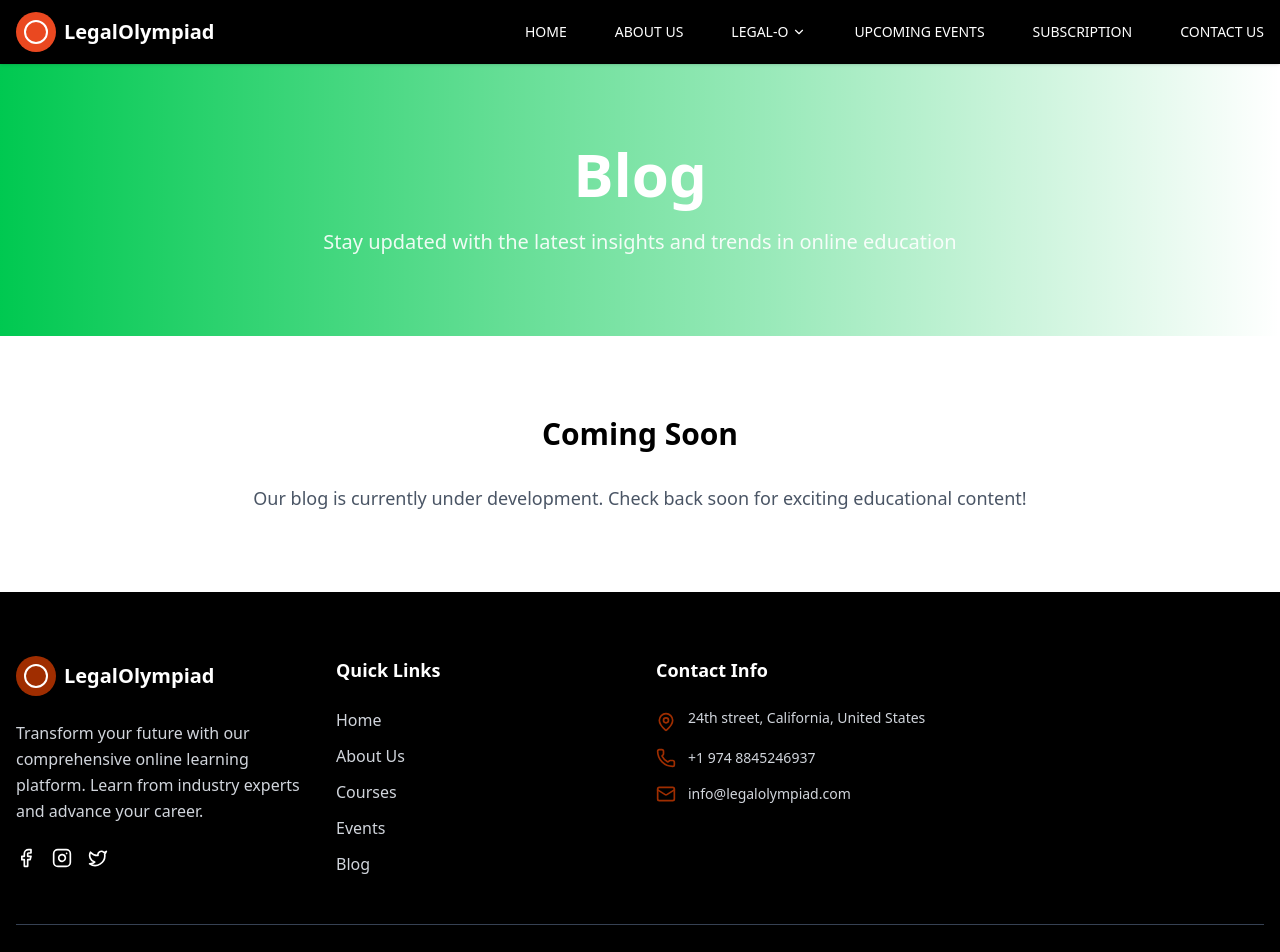
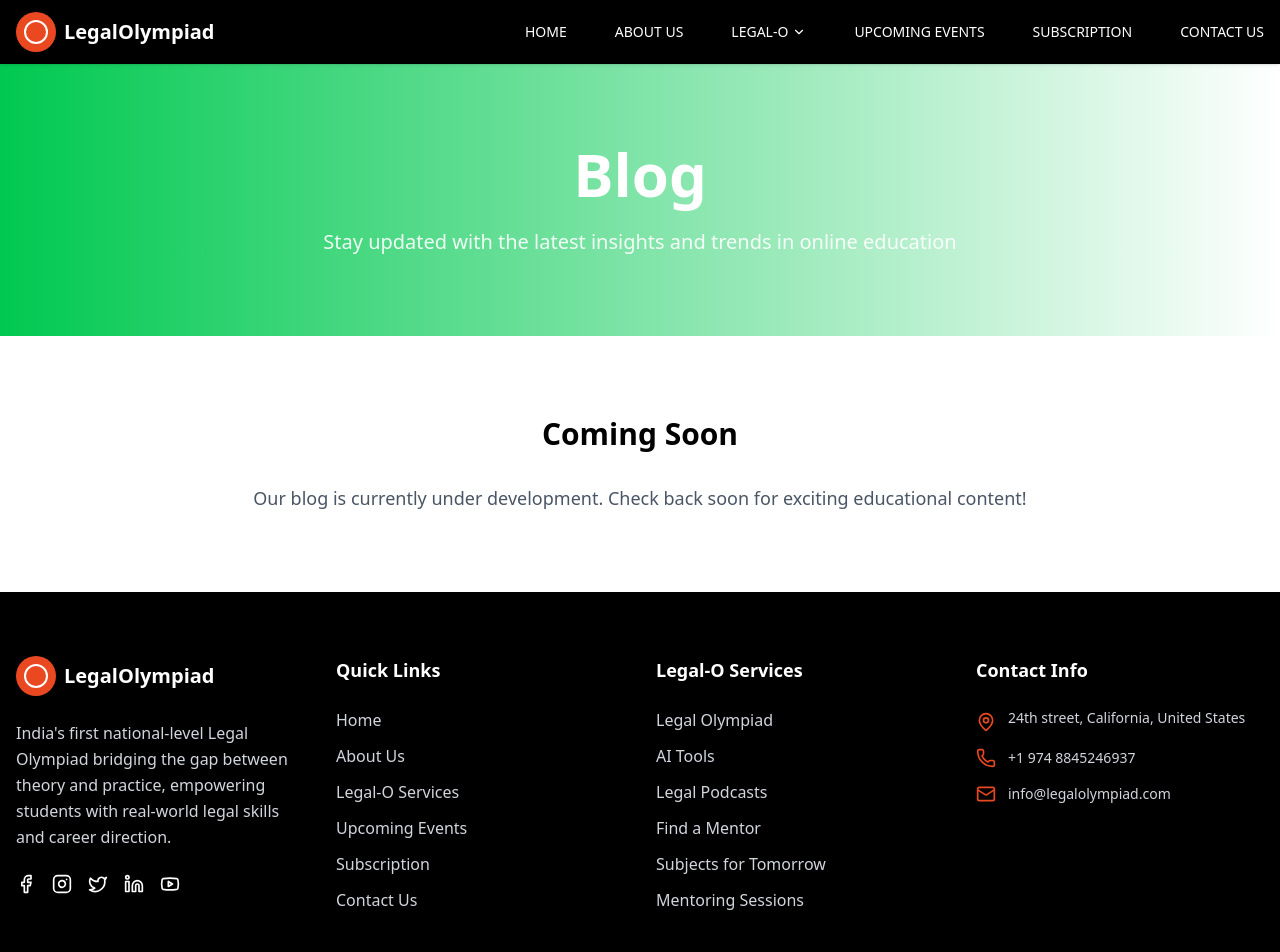
Before and after one commit to ajaysaraswat/LegalOlympiad-Website, a React (Vite) app in the folder frontend/: page /blog in a window 1280 px wide. Shown: the top 952 px of the page. Built offline with nearby package versions, Linux system fonts and the light colour scheme.

Commit message:
make footer link active

```diff
--- a/frontend/src/components/Footer.jsx
+++ b/frontend/src/components/Footer.jsx
@@ -6,11 +6,27 @@
   Instagram,
   Twitter,
   ArrowUp,
+  Linkedin,
+  Youtube,
 } from "lucide-react";
+import { Link, useLocation } from "react-router-dom";
 
 const Footer = () => {
+  const location = useLocation();
+
   const scrollToTop = () => {
     window.scrollTo({ top: 0, behavior: "smooth" });
+  };
+
+  const handleLinkClick = () => {
+    // If we're already on the same page, scroll to top
+    if (location.pathname === window.location.pathname) {
+      scrollToTop();
+    }
+    // If navigating to a different page, scroll to top after navigation
+    setTimeout(() => {
+      window.scrollTo({ top: 0, behavior: "smooth" });
+    }, 100);
   };
 
   return (
@@ -20,7 +36,7 @@
           {/* Logo & Description */}
           <div className="slide-in-left">
             <div className="flex items-center gap-2 mb-4 sm:mb-6">
-              <div className="w-8 h-8 sm:w-10 sm:h-10 bg-orange-800 rounded-full flex items-center justify-center">
+              <div className="w-8 h-8 sm:w-10 sm:h-10 bg-[#ea4820] rounded-full flex items-center justify-center">
                 <div className="w-5 h-5 sm:w-6 sm:h-6 border-2 border-white rounded-full"></div>
               </div>
               <span className="text-lg sm:text-xl font-bold">
@@ -28,22 +44,61 @@
               </span>
             </div>
             <p className="text-sm sm:text-base text-gray-300 leading-relaxed mb-4 sm:mb-6">
-              Transform your future with our comprehensive online learning
-              platform. Learn from industry experts and advance your career.
+              India's first national-level Legal Olympiad bridging the gap
+              between theory and practice, empowering students with real-world
+              legal skills and career direction.
             </p>
             <div className="flex gap-3 sm:gap-4">
+              <a
+                href="https://facebook.com"
+                target="_blank"
+                rel="noopener noreferrer"
+              >
                 <Facebook
                   size={18}
-                className="sm:w-5 sm:h-5 hover:text-orange-800 cursor-pointer transition-colors"
+                  className="sm:w-5 sm:h-5 hover:text-[#ea4820] cursor-pointer transition-colors"
                 />
+              </a>
+              <a
+                href="https://instagram.com"
+                target="_blank"
+                rel="noopener noreferrer"
+              >
                 <Instagram
                   size={18}
-                className="sm:w-5 sm:h-5 hover:text-orange-800 cursor-pointer transition-colors"
+                  className="sm:w-5 sm:h-5 hover:text-[#ea4820] cursor-pointer transition-colors"
                 />
+              </a>
+              <a
+                href="https://twitter.com"
+                target="_blank"
+                rel="noopener noreferrer"
+              >
                 <Twitter
                   size={18}
-                className="sm:w-5 sm:h-5 hover:text-orange-800 cursor-pointer transition-colors"
+                  className="sm:w-5 sm:h-5 hover:text-[#ea4820] cursor-pointer transition-colors"
                 />
+              </a>
+              <a
+                href="https://linkedin.com"
+                target="_blank"
+                rel="noopener noreferrer"
+              >
+                <Linkedin
+                  size={18}
+                  className="sm:w-5 sm:h-5 hover:text-[#ea4820] cursor-pointer transition-colors"
+                />
+              </a>
+              <a
+                href="https://youtube.com"
+                target="_blank"
+                rel="noopener noreferrer"
+              >
+                <Youtube
+                  size={18}
+                  className="sm:w-5 sm:h-5 hover:text-[#ea4820] cursor-pointer transition-colors"
+                />
+              </a>
             </div>
           </div>
 
@@ -54,96 +109,124 @@
             </h3>
             <ul className="space-y-2 sm:space-y-3">
               <li>
-                <a
-                  href="/"
-                  className="text-sm sm:text-base text-gray-300 hover:text-orange-800 transition-colors"
+                <Link
+                  to="/"
+                  onClick={handleLinkClick}
+                  className="text-sm sm:text-base text-gray-300 hover:text-[#ea4820] transition-colors"
                 >
                   Home
-                </a>
+                </Link>
               </li>
               <li>
-                <a
-                  href="/about"
-                  className="text-sm sm:text-base text-gray-300 hover:text-orange-800 transition-colors"
+                <Link
+                  to="/about"
+                  onClick={handleLinkClick}
+                  className="text-sm sm:text-base text-gray-300 hover:text-[#ea4820] transition-colors"
                 >
                   About Us
-                </a>
+                </Link>
               </li>
               <li>
-                <a
-                  href="/courses"
-                  className="text-sm sm:text-base text-gray-300 hover:text-orange-800 transition-colors"
+                <Link
+                  to="/courses"
+                  onClick={handleLinkClick}
+                  className="text-sm sm:text-base text-gray-300 hover:text-[#ea4820] transition-colors"
                 >
-                  Courses
-                </a>
+                  Legal-O Services
+                </Link>
               </li>
               <li>
-                <a
-                  href="/events"
-                  className="text-sm sm:text-base text-gray-300 hover:text-orange-800 transition-colors"
+                <Link
+                  to="/events"
+                  onClick={handleLinkClick}
+                  className="text-sm sm:text-base text-gray-300 hover:text-[#ea4820] transition-colors"
                 >
-                  Events
-                </a>
+                  Upcoming Events
+                </Link>
               </li>
               <li>
-                <a
-                  href="/blog"
-                  className="text-sm sm:text-base text-gray-300 hover:text-orange-800 transition-colors"
+                <Link
+                  to="/register"
+                  onClick={handleLinkClick}
+                  className="text-sm sm:text-base text-gray-300 hover:text-[#ea4820] transition-colors"
                 >
-                  Blog
-                </a>
+                  Subscription
+                </Link>
+              </li>
+              <li>
+                <Link
+                  to="/contact"
+                  onClick={handleLinkClick}
+                  className="text-sm sm:text-base text-gray-300 hover:text-[#ea4820] transition-colors"
+                >
+                  Contact Us
+                </Link>
               </li>
             </ul>
           </div>
 
-          {/* Courses */}
-          {/* <div className="slide-in-right stagger-2">
+          {/* Legal-O Services */}
+          <div className="slide-in-right stagger-2">
             <h3 className="text-base sm:text-lg font-bold mb-4 sm:mb-6">
-              Popular Courses
+              Legal-O Services
             </h3>
             <ul className="space-y-2 sm:space-y-3">
               <li>
-                <a
-                  href="#"
-                  className="text-sm sm:text-base text-gray-300 hover:text-orange-800 transition-colors"
+                <Link
+                  to="/legal-o/olympiad"
+                  onClick={handleLinkClick}
+                  className="text-sm sm:text-base text-gray-300 hover:text-[#ea4820] transition-colors"
                 >
-                  Digital Marketing
-                </a>
+                  Legal Olympiad
+                </Link>
               </li>
               <li>
-                <a
-                  href="#"
-                  className="text-sm sm:text-base text-gray-300 hover:text-orange-800 transition-colors"
+                <Link
+                  to="/legal-o/ai-tools"
+                  onClick={handleLinkClick}
+                  className="text-sm sm:text-base text-gray-300 hover:text-[#ea4820] transition-colors"
                 >
-                  Web Development
-                </a>
+                  AI Tools
+                </Link>
               </li>
               <li>
-                <a
-                  href="#"
-                  className="text-sm sm:text-base text-gray-300 hover:text-orange-800 transition-colors"
+                <Link
+                  to="/legal-o/podcasts"
+                  onClick={handleLinkClick}
+                  className="text-sm sm:text-base text-gray-300 hover:text-[#ea4820] transition-colors"
                 >
-                  Graphic Design
-                </a>
+                  Legal Podcasts
+                </Link>
               </li>
               <li>
-                <a
-                  href="#"
-                  className="text-sm sm:text-base text-gray-300 hover:text-orange-800 transition-colors"
+                <Link
+                  to="/legal-o/find-mentor"
+                  onClick={handleLinkClick}
+                  className="text-sm sm:text-base text-gray-300 hover:text-[#ea4820] transition-colors"
                 >
-                  Business Management
-                </a>
+                  Find a Mentor
+                </Link>
               </li>
               <li>
-                <a
-                  href="#"
-                  className="text-sm sm:text-base text-gray-300 hover:text-orange-800 transition-colors"
+                <Link
+                  to="/legal-o/subjects"
+                  onClick={handleLinkClick}
+                  className="text-sm sm:text-base text-gray-300 hover:text-[#ea4820] transition-colors"
                 >
-                  Data Science
-                </a>
+                  Subjects for Tomorrow
+                </Link>
+              </li>
+              <li>
+                <Link
+                  to="/legal-o/mentoring"
+                  onClick={handleLinkClick}
+                  className="text-sm sm:text-base text-gray-300 hover:text-[#ea4820] transition-colors"
+                >
+                  Mentoring Sessions
+                </Link>
               </li>
             </ul>
-          </div> */}
+          </div>
 
           {/* Contact Info */}
           <div className="slide-in-right">
@@ -154,7 +237,7 @@
               <div className="flex items-start gap-2 sm:gap-3">
                 <MapPin
                   size={16}
-                  className="sm:w-5 sm:h-5 text-orange-800 mt-1 flex-shrink-0"
+                  className="sm:w-5 sm:h-5 text-[#ea4820] mt-1 flex-shrink-0"
                 />
                 <span className="text-xs sm:text-sm text-gray-300">
                   24th street, California, United States
@@ -163,20 +246,26 @@
               <div className="flex items-center gap-2 sm:gap-3">
                 <Phone
                   size={16}
-                  className="sm:w-5 sm:h-5 text-orange-800 flex-shrink-0"
+                  className="sm:w-5 sm:h-5 text-[#ea4820] flex-shrink-0"
                 />
-                <span className="text-xs sm:text-sm text-gray-300">
+                <a
+                  href="tel:+19748845246937"
+                  className="text-xs sm:text-sm text-gray-300 hover:text-[#ea4820] transition-colors"
+                >
                   +1 974 8845246937
-                </span>
+                </a>
               </div>
               <div className="flex items-center gap-2 sm:gap-3">
                 <Mail
                   size={16}
-                  className="sm:w-5 sm:h-5 text-orange-800 flex-shrink-0"
+                  className="sm:w-5 sm:h-5 text-[#ea4820] flex-shrink-0"
                 />
-                <span className="text-xs sm:text-sm text-gray-300">
+                <a
+                  href="mailto:info@legalolympiad.com"
+                  className="text-xs sm:text-sm text-gray-300 hover:text-[#ea4820] transition-colors"
+                >
                   info@legalolympiad.com
-                </span>
+                </a>
               </div>
             </div>
           </div>
@@ -189,20 +278,20 @@
           </p>
           <div className="flex gap-4 sm:gap-6 mt-3 sm:mt-0">
             <a
-              href="#"
-              className="text-xs sm:text-sm text-gray-300 hover:text-orange-800 transition-colors"
+              href="/privacy-policy"
+              className="text-xs sm:text-sm text-gray-300 hover:text-[#ea4820] transition-colors"
             >
               Privacy Policy
             </a>
             <a
-              href="#"
-              className="text-xs sm:text-sm text-gray-300 hover:text-orange-800 transition-colors"
+              href="/terms-of-service"
+              className="text-xs sm:text-sm text-gray-300 hover:text-[#ea4820] transition-colors"
             >
               Terms of Service
             </a>
             <a
-              href="#"
-              className="text-xs sm:text-sm text-gray-300 hover:text-orange-800 transition-colors"
+              href="/support"
+              className="text-xs sm:text-sm text-gray-300 hover:text-[#ea4820] transition-colors"
             >
               Support
             </a>
@@ -213,7 +302,7 @@
       {/* Scroll to Top Button */}
       <button
         onClick={scrollToTop}
-        className="absolute bottom-4 sm:bottom-8 right-4 sm:right-8 bg-orange-800 hover:bg-orange-800/90 text-white p-2 sm:p-3 rounded-full shadow-lg transition-all duration-300 hover:scale-110"
+        className="absolute bottom-4 sm:bottom-8 right-4 sm:right-8 bg-[#ea4820] hover:bg-[#ea4820]/90 text-white p-2 sm:p-3 rounded-full shadow-lg transition-all duration-300 hover:scale-110"
       >
         <ArrowUp size={16} className="sm:w-5 sm:h-5" />
       </button>
--- a/frontend/src/pages/Register.jsx
+++ b/frontend/src/pages/Register.jsx
@@ -1,4 +1,4 @@
-import React, { useState } from "react";
+import React, { useState, useEffect } from "react";
 import Header from "../components/Header";
 import RegistrationForm from "../components/RegistrationForm";
 import Footer from "../components/Footer";
@@ -6,6 +6,11 @@
 
 const Register = () => {
   const [selectedOption, setSelectedOption] = useState(null);
+
+  // Scroll to top when component mounts
+  useEffect(() => {
+    window.scrollTo(0, 0);
+  }, []);
 
   const registrationOptions = [
     {
```
Lines whose indentation alone changed are shown as unchanged.
